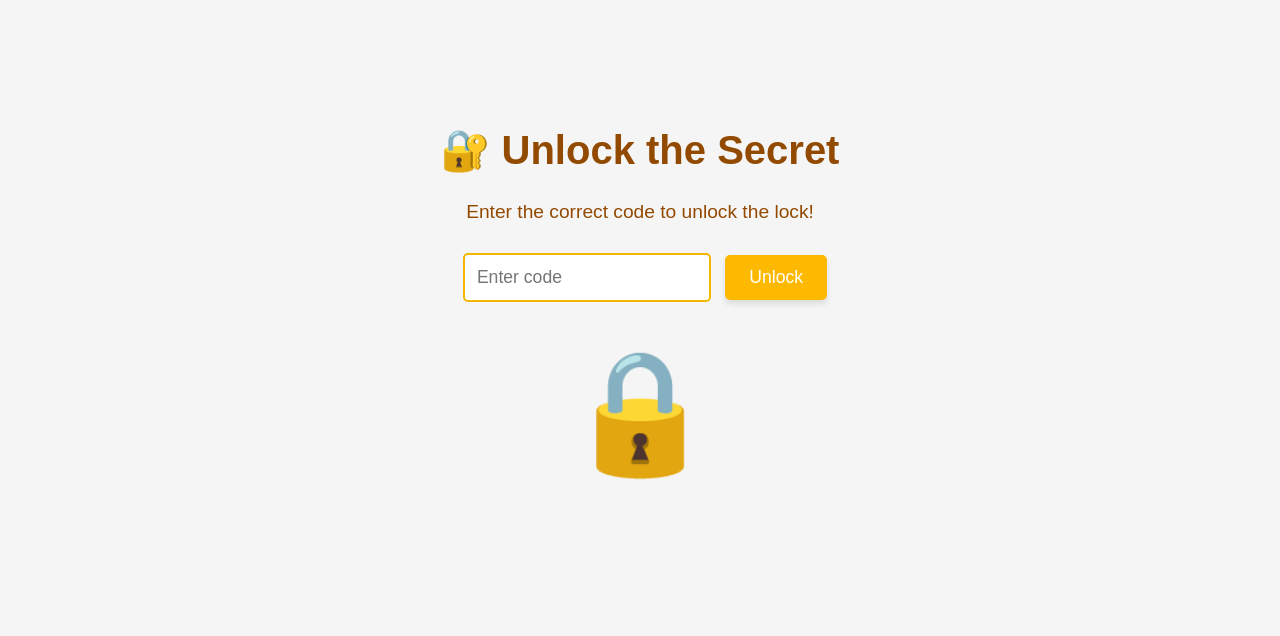
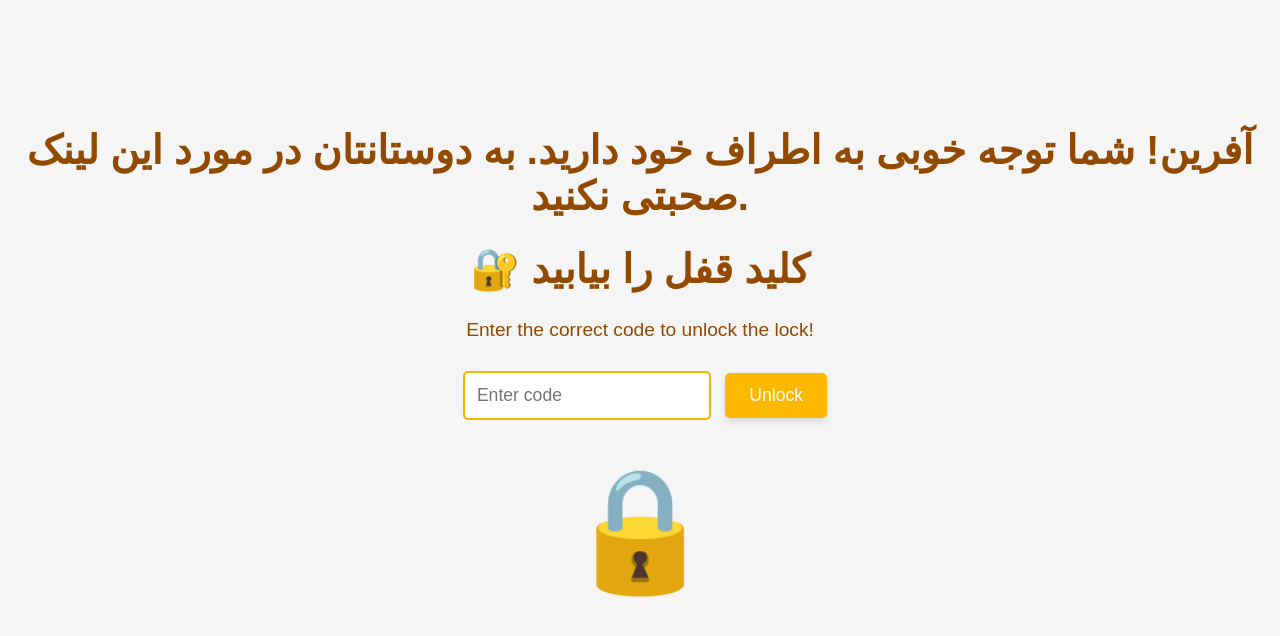
Before and after one commit to AwfulSolution/Lock-webpage, a plain HTML site: page index.html in a window 1280 px wide. Drawn offline with Linux system fonts and the light colour scheme.

Commit message:
Update index.html

```diff
--- a/index.html
+++ b/index.html
@@ -3,12 +3,13 @@
 <head>
   <meta charset="UTF-8">
   <meta name="viewport" content="width=device-width, initial-scale=1.0">
-  <title>Interactive Lock</title>
+  <title>راز فیوچراستارز</title>
   <link rel="stylesheet" href="styles.css">
 </head>
 <body>
   <div class="container">
-    <h1>🔐 Unlock the Secret</h1>
+    <h1>آفرین! شما توجه خوبی به اطراف خود دارید. به دوستانتان در مورد این لینک صحبتی نکنید.</h1>
+    <h1>🔐 کلید قفل را بیابید</h1>
     <p class="instructions">Enter the correct code to unlock the lock!</p>
     <input type="password" id="codeInput" placeholder="Enter code" />
     <button id="submitButton">Unlock</button>
```
